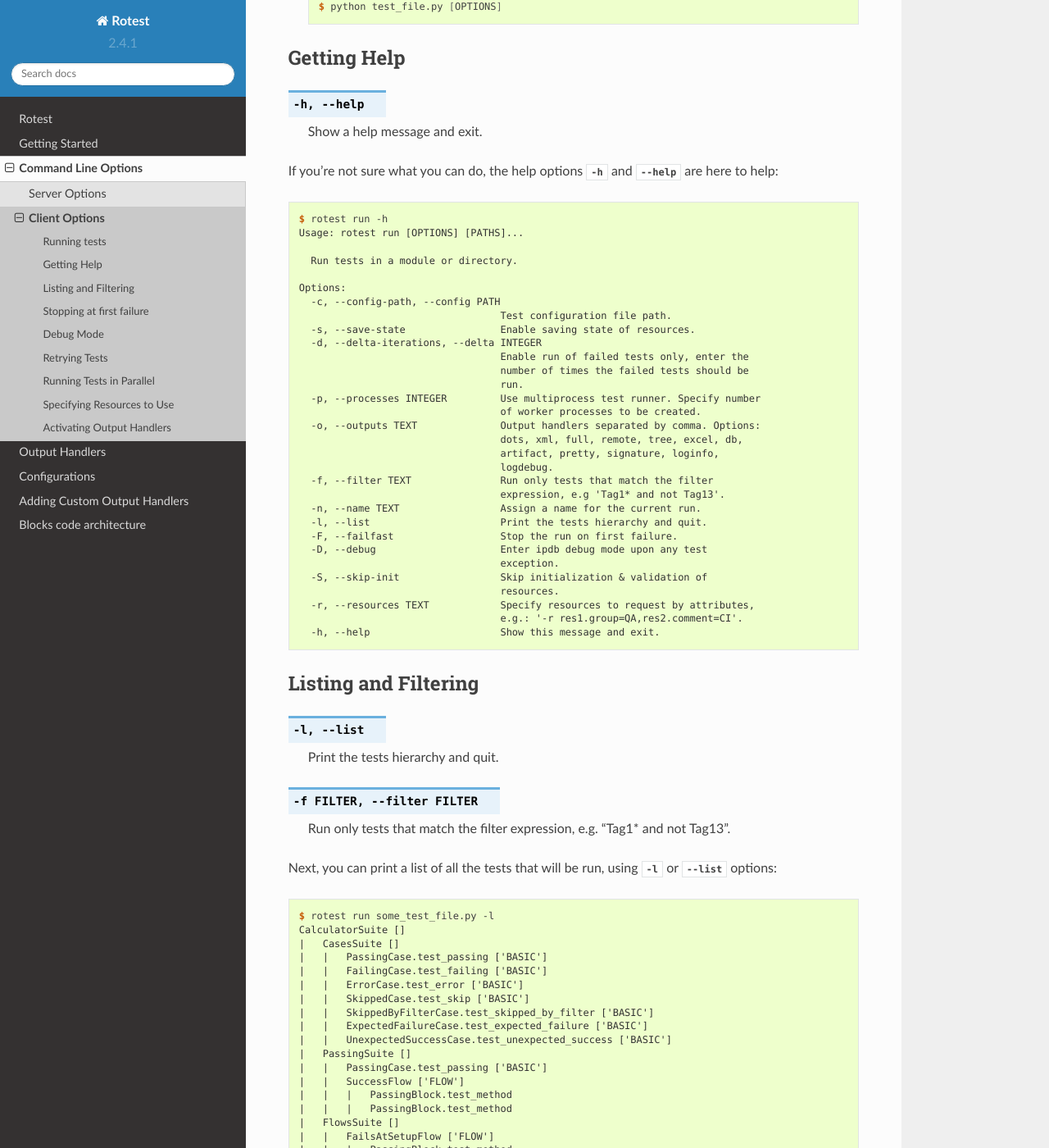
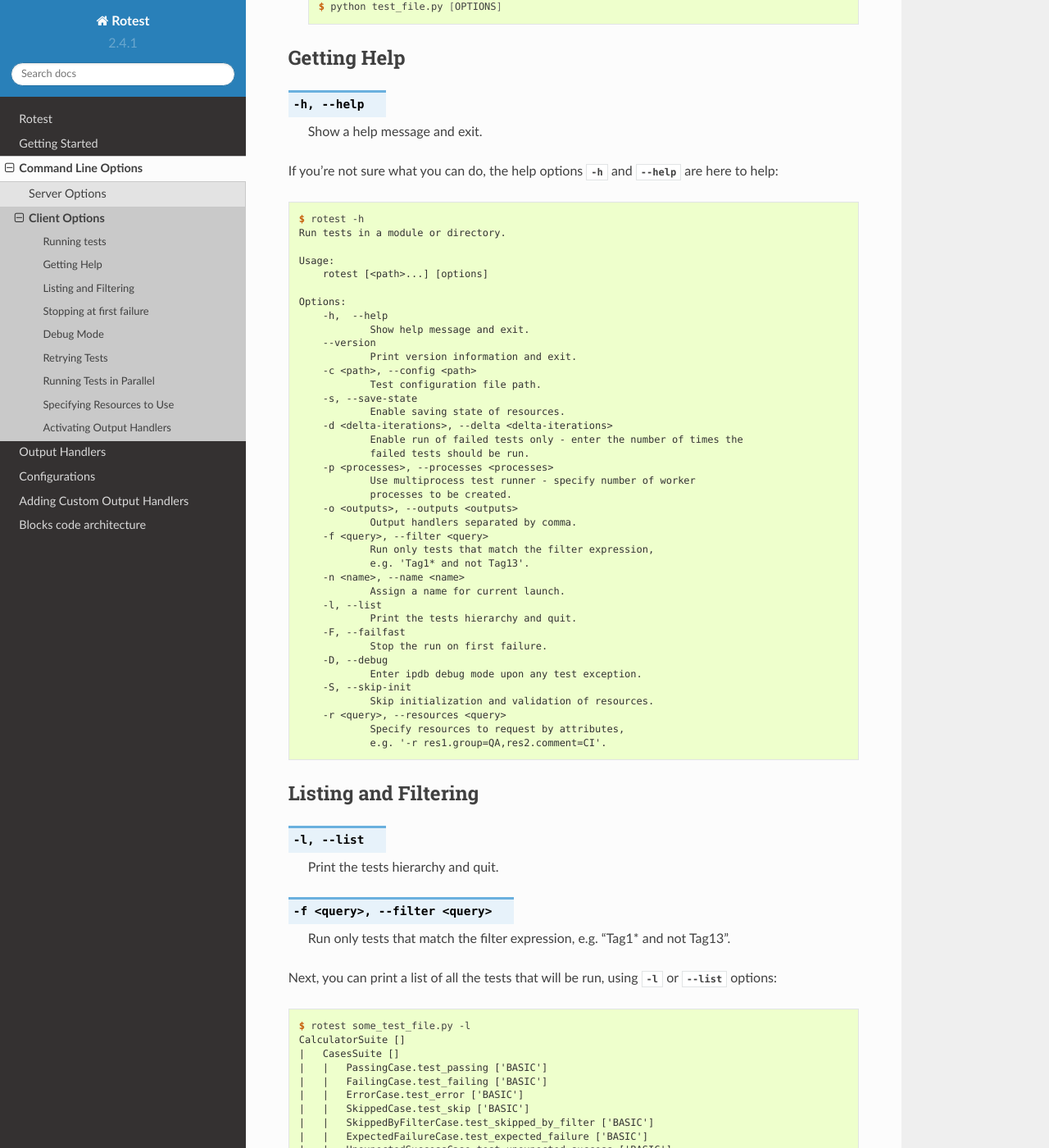
Before and after one commit to gregoil/rotest, a Sphinx documentation site: the page built from docs/cli_options/client_options.rst, in a window 1280 px wide and 1400 px high, scrolled down 771 px. Shown: the whole window at 82% size. Built offline with Sphinx 7.4.7 and the Read the Docs theme 2.0.0, drawn with Linux system fonts in a browser that asks for light colours; some of the changed text lies outside the part shown.

Commit message:
Updated CLI usage in documentation

```diff
--- a/docs/cli_options/client_options.rst
+++ b/docs/cli_options/client_options.rst
@@ -9,11 +9,11 @@
 
 Running tests can be done in the following ways:
 
-* Using the `rotest run` command:
+* Using the `rotest` command:
 
   .. code-block:: console
 
-      $ rotest run [OPTIONS] [PATHS]...
+      $ rotest [PATHS]... [OPTIONS]
 
   The command can get every path - either files or directories. Every directory
   will be recursively visited for finding more files. If no path was given, the
@@ -53,37 +53,45 @@
 
 .. code-block:: console
 
-    $ rotest run -h
-    Usage: rotest run [OPTIONS] [PATHS]...
+    $ rotest -h
+    Run tests in a module or directory.
 
-      Run tests in a module or directory.
+    Usage:
+        rotest [<path>...] [options]
 
     Options:
-      -c, --config-path, --config PATH
-                                      Test configuration file path.
-      -s, --save-state                Enable saving state of resources.
-      -d, --delta-iterations, --delta INTEGER
-                                      Enable run of failed tests only, enter the
-                                      number of times the failed tests should be
-                                      run.
-      -p, --processes INTEGER         Use multiprocess test runner. Specify number
-                                      of worker processes to be created.
-      -o, --outputs TEXT              Output handlers separated by comma. Options:
-                                      dots, xml, full, remote, tree, excel, db,
-                                      artifact, pretty, signature, loginfo,
-                                      logdebug.
-      -f, --filter TEXT               Run only tests that match the filter
-                                      expression, e.g 'Tag1* and not Tag13'.
-      -n, --name TEXT                 Assign a name for the current run.
-      -l, --list                      Print the tests hierarchy and quit.
-      -F, --failfast                  Stop the run on first failure.
-      -D, --debug                     Enter ipdb debug mode upon any test
-                                      exception.
-      -S, --skip-init                 Skip initialization & validation of
-                                      resources.
-      -r, --resources TEXT            Specify resources to request by attributes,
-                                      e.g.: '-r res1.group=QA,res2.comment=CI'.
-      -h, --help                      Show this message and exit.
+        -h,  --help
+                Show help message and exit.
+        --version
+                Print version information and exit.
+        -c <path>, --config <path>
+                Test configuration file path.
+        -s, --save-state
+                Enable saving state of resources.
+        -d <delta-iterations>, --delta <delta-iterations>
+                Enable run of failed tests only - enter the number of times the
+                failed tests should be run.
+        -p <processes>, --processes <processes>
+                Use multiprocess test runner - specify number of worker
+                processes to be created.
+        -o <outputs>, --outputs <outputs>
+                Output handlers separated by comma.
+        -f <query>, --filter <query>
+                Run only tests that match the filter expression,
+                e.g. 'Tag1* and not Tag13'.
+        -n <name>, --name <name>
+                Assign a name for current launch.
+        -l, --list
+                Print the tests hierarchy and quit.
+        -F, --failfast
+                Stop the run on first failure.
+        -D, --debug
+                Enter ipdb debug mode upon any test exception.
+        -S, --skip-init
+                Skip initialization and validation of resources.
+        -r <query>, --resources <query>
+                Specify resources to request by attributes,
+                e.g. '-r res1.group=QA,res2.comment=CI'.
 
 Listing and Filtering
 =====================
@@ -92,7 +100,7 @@
 
     Print the tests hierarchy and quit.
 
-.. option:: -f FILTER, --filter FILTER
+.. option:: -f <query>, --filter <query>
 
     Run only tests that match the filter expression, e.g. "Tag1* and not Tag13".
 
@@ -101,7 +109,7 @@
 
 .. code-block:: console
 
-    $ rotest run some_test_file.py -l
+    $ rotest some_test_file.py -l
     CalculatorSuite []
     |   CasesSuite []
     |   |   PassingCase.test_passing ['BASIC']
@@ -137,7 +145,7 @@
 .. code-block:: console
     :emphasize-lines: 13,17,21,26
 
-        $ rotest run some_test_file.py -f FLOW -l
+        $ rotest some_test_file.py -f FLOW -l
         CalculatorSuite []
         |   CasesSuite []
         |   |   PassingCase.test_passing ['BASIC']
@@ -175,7 +183,7 @@
 .. code-block:: console
     :emphasize-lines: 4-6,9-10,12
 
-        $ rotest run some_test_file.py -f "basic and not skipped*" -l
+        $ rotest some_test_file.py -f "basic and not skipped*" -l
         CalculatorSuite []
         |   CasesSuite []
         |   |   PassingCase.test_passing ['BASIC']
@@ -216,7 +224,7 @@
 
 .. code-block:: console
 
-    $ rotest run some_test_file.py --failfast
+    $ rotest some_test_file.py --failfast
     CalculatorSuite
     CasesSuite
       PassingCase.test_passing ... OK
@@ -255,7 +263,7 @@
 
 .. code-block:: console
 
-    $ rotest run some_test_file.py --debug
+    $ rotest some_test_file.py --debug
     AnonymousSuite
       FailingCase.test ...
     Traceback (most recent call last):
@@ -297,18 +305,16 @@
 Retrying Tests
 ==============
 
-.. option:: -d DELTA_ITERATIONS,
-            --delta DELTA_ITERATIONS
-            --delta-iterations DELTA_ITERATIONS
+.. option:: -d <delta-iterations>, --delta <delta-iterations>
 
     Rerun test a specified amount of times until it passes.
 
 In case you have flaky tests, you can automatically rerun a test until getting
-a success result. Use options :option:`--delta-iterations` or :option:`-d`:
+a success result. Use options :option:`--delta` or :option:`-d`:
 
 .. code-block:: console
 
-    $ rotest run some_test_file.py --delta-iterations 2
+    $ rotest some_test_file.py --delta 2
     AnonymousSuite
       FailingCase.test ... FAIL
       Traceback (most recent call last):
@@ -377,7 +383,7 @@
 
 .. code-block:: console
 
-    $ rotest run some_test_file.py --resources <query-for-resource-1>,<query-for-resource-2>,...
+    $ rotest some_test_file.py --resources <query-for-resource-1>,<query-for-resource-2>,...
 
 As an example, let's suppose we have the following test:
 
@@ -394,24 +400,24 @@
 
 .. code-block:: console
 
-    $ rotest run some_test_file.py --resources res1=name1,res2=name2
+    $ rotest some_test_file.py --resources res1=name1,res2=name2
 
 Alternatively, you can make more complex queries:
 
 .. code-block:: console
 
-    $ rotest run some_test_file.py --resources res1.group.name=QA,res2.comment=nightly
+    $ rotest some_test_file.py --resources res1.group.name=QA,res2.comment=nightly
 
 Activating Output Handlers
 ==========================
 
-.. option:: -o OUTPUTS, --outputs OUTPUTS
+.. option:: -o <outputs>, --outputs <outputs>
 
 To activate an output handler, use options :option:`-o` or :option:`--outputs`,
 with the output handlers separated using commas:
 
 .. code-block:: console
 
-    $ rotest run some_test_file.py --outputs excel,logdebug
+    $ rotest some_test_file.py --outputs excel,logdebug
 
 For more about output handlers, read on :ref:`output_handlers`.
--- a/docs/intro/basic_usage.rst
+++ b/docs/intro/basic_usage.rst
@@ -151,6 +151,6 @@
 
 .. code-block:: console
 
-    $ rotest run test_math.py
+    $ rotest test_math.py
     or
-    $ rotest run <dir to search tests in>
+    $ rotest <dir to search tests in>
```
Also changed, not shown: other parts of docs/cli_options/client_options.rst (+1 -1 lines), README.rst (+36 -28 lines), 1 other file.
